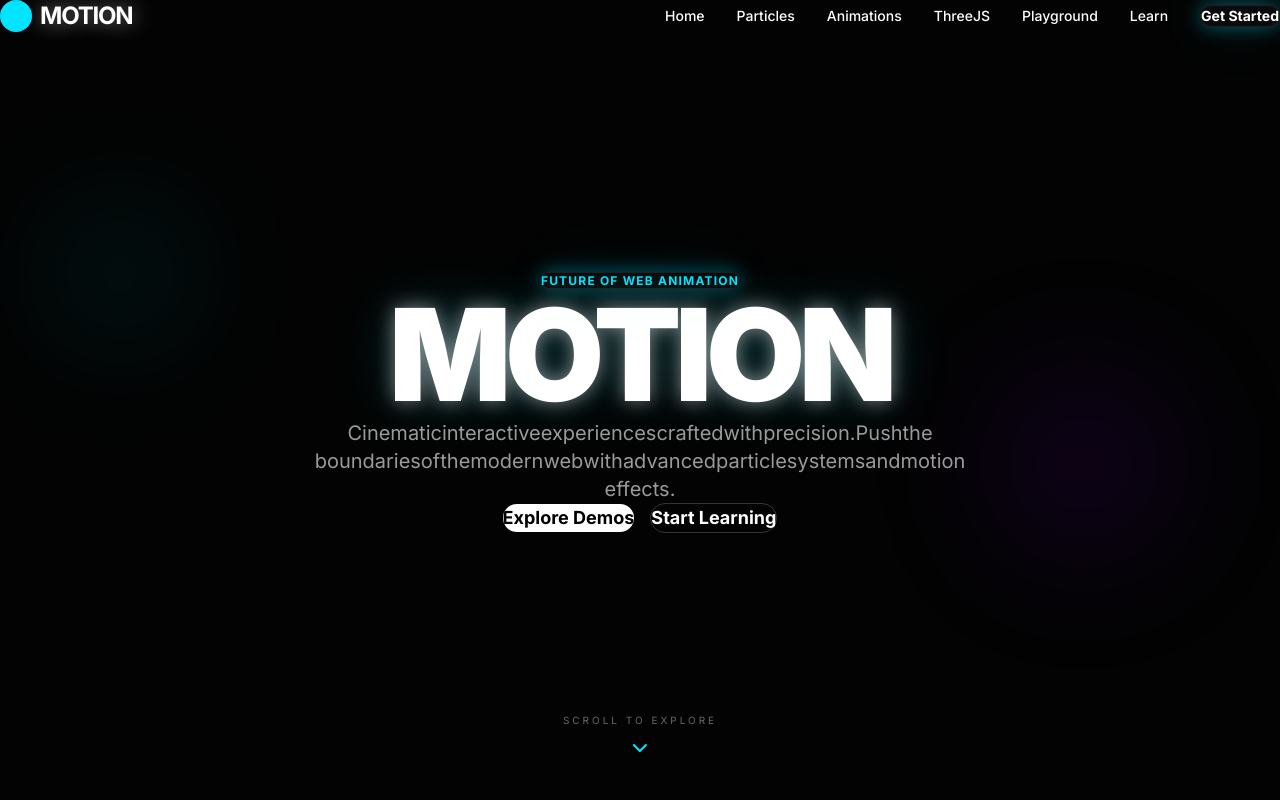
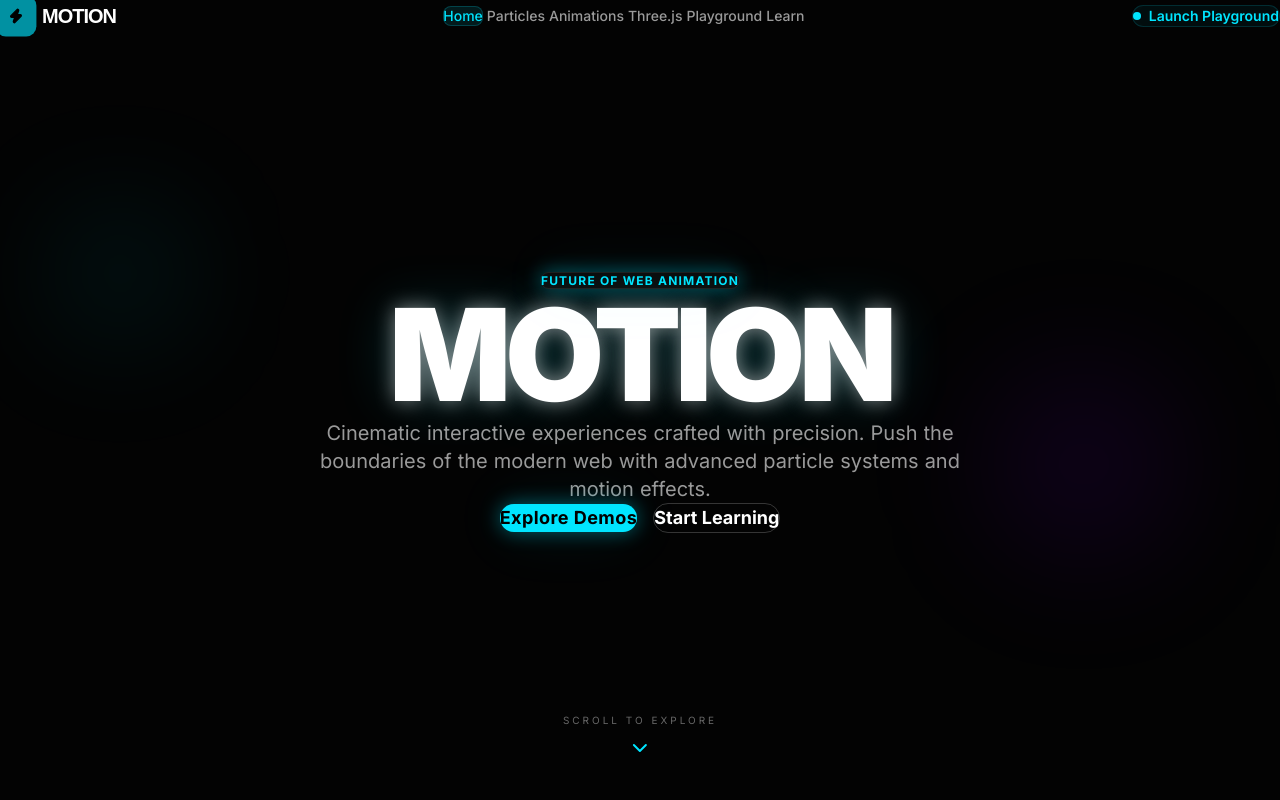
Before and after one commit to The-honoured1/motion, a Next.js app: page / in a window 1280 px wide. Shown: the top 800 px of the page. Built offline with nearby package versions, Linux system fonts and the light colour scheme.

Commit message:
feat: refactor MagneticButton with variant support, add ExplosionCanvas particle component, and enhance AnimatedText with custom motion variants.

```diff
--- a/components/ui/AnimatedText.tsx
+++ b/components/ui/AnimatedText.tsx
@@ -7,69 +7,116 @@ import { cn } from "@/lib/utils";
 interface AnimatedTextProps {
   text: string;
   className?: string;
-  variant?: "word" | "character";
+  variant?: "word" | "character" | "line";
+  delay?: number;
   once?: boolean;
-  delay?: number;
+  tag?: "h1" | "h2" | "h3" | "h4" | "p" | "span";
 }
+
+const wordVariants = {
+  hidden: { y: "110%", opacity: 0, rotateX: 40 },
+  visible: (i: number) => ({
+    y: "0%",
+    opacity: 1,
+    rotateX: 0,
+    transition: {
+      duration: 0.8,
+      delay: i * 0.08,
+      ease: [0.16, 1, 0.3, 1],
+    },
+  }),
+};
+
+const charVariants = {
+  hidden: { y: "110%", opacity: 0 },
+  visible: (i: number) => ({
+    y: "0%",
+    opacity: 1,
+    transition: {
+      duration: 0.5,
+      delay: i * 0.03,
+      ease: [0.16, 1, 0.3, 1],
+    },
+  }),
+};
+
+const lineVariants = {
+  hidden: { opacity: 0, x: -40 },
+  visible: {
+    opacity: 1,
+    x: 0,
+    transition: { duration: 0.8, ease: [0.16, 1, 0.3, 1] },
+  },
+};
 
 export function AnimatedText({
   text,
   className,
   variant = "word",
+  delay = 0,
   once = true,
-  delay = 0
+  tag: Tag = "p",
 }: AnimatedTextProps) {
-  const ref = useRef(null);
-  const isInView = useInView(ref, { once, amount: 0.5 });
+  const ref    = useRef<HTMLDivElement>(null);
+  const inView = useInView(ref, { once, margin: "-10% 0px" });
 
-  const container = {
-    hidden: { opacity: 0 },
-    visible: (i = 1) => ({
-      opacity: 1,
-      transition: { staggerChildren: 0.12, delayChildren: 0.04 * i + delay },
-    }),
-  };
+  if (variant === "line") {
+    return (
+      <div ref={ref} className="overflow-hidden">
+        <motion.div
+          variants={lineVariants}
+          initial="hidden"
+          animate={inView ? "visible" : "hidden"}
+          transition={{ delay }}
+        >
+          <Tag className={className}>{text}</Tag>
+        </motion.div>
+      </div>
+    );
+  }
 
-  const child = {
-    visible: {
-      opacity: 1,
-      y: 0,
-      transition: {
-        type: "spring",
-        damping: 12,
-        stiffness: 100,
-      },
-    },
-    hidden: {
-      opacity: 0,
-      y: 20,
-      transition: {
-        type: "spring",
-        damping: 12,
-        stiffness: 100,
-      },
-    },
-  };
+  if (variant === "character") {
+    const chars = text.split("");
+    return (
+      <div ref={ref} aria-label={text}>
+        <Tag className={cn("flex flex-wrap", className)}>
+          {chars.map((char, i) => (
+            <span key={i} className="overflow-hidden inline-block" style={{ whiteSpace: char === " " ? "pre" : "normal" }}>
+              <motion.span
+                custom={i + delay * 10}
+                variants={charVariants}
+                initial="hidden"
+                animate={inView ? "visible" : "hidden"}
+                style={{ display: "inline-block" }}
+              >
+                {char === " " ? "\u00A0" : char}
+              </motion.span>
+            </span>
+          ))}
+        </Tag>
+      </div>
+    );
+  }
 
+  // Word variant (default)
   const words = text.split(" ");
-
   return (
-    <motion.div
-      ref={ref}
-      className={cn("overflow-hidden flex flex-wrap", className)}
-      variants={container}
-      initial="hidden"
-      animate={isInView ? "visible" : "hidden"}
-    >
-      {words.map((word, index) => (
-        <motion.span
-          variants={child}
-          className="mr-2"
-          key={index}
-        >
-          {word}
-        </motion.span>
-      ))}
-    </motion.div>
+    <div ref={ref} aria-label={text}>
+      <Tag className={cn("flex flex-wrap gap-x-[0.3em]", className)}>
+        {words.map((word, i) => (
+          <span key={i} className="overflow-hidden inline-block">
+            <motion.span
+              custom={i + delay * 5}
+              variants={wordVariants}
+              initial="hidden"
+              animate={inView ? "visible" : "hidden"}
+              style={{ display: "inline-block", transformOrigin: "bottom" }}
+            >
+              {word}
+            </motion.span>
+          </span>
+        ))}
+      </Tag>
+    </div>
   );
 }
--- a/components/ui/MagneticButton.tsx
+++ b/components/ui/MagneticButton.tsx
@@ -1,6 +1,6 @@
 "use client";
 
-import React, { useRef, useState, useEffect } from "react";
+import React, { useRef, useCallback } from "react";
 import gsap from "gsap";
 import { cn } from "@/lib/utils";
 
@@ -8,6 +8,9 @@ interface MagneticButtonProps extends React.ButtonHTMLAttributes<HTMLButtonEleme
   children: React.ReactNode;
   strength?: number;
   textStrength?: number;
+  className?: string;
+  variant?: "primary" | "outline" | "ghost";
+  href?: string;
 }
 
 export function MagneticButton({
@@ -15,68 +18,90 @@ export function MagneticButton({
   strength = 40,
   textStrength = 20,
   className,
+  variant = "primary",
+  href,
   ...props
 }: MagneticButtonProps) {
   const buttonRef = useRef<HTMLButtonElement>(null);
-  const textRef = useRef<HTMLSpanElement>(null);
+  const textRef   = useRef<HTMLSpanElement>(null);
+  const boundRef  = useRef<DOMRect | null>(null);
 
-  useEffect(() => {
-    const button = buttonRef.current;
-    const text = textRef.current;
-    if (!button || !text) return;
+  const handleMouseEnter = useCallback(() => {
+    boundRef.current = buttonRef.current!.getBoundingClientRect();
+    gsap.to(buttonRef.current, { scale: 1.05, duration: 0.3, ease: "power2.out" });
+  }, []);
 
-    const handleMouseMove = (e: MouseEvent) => {
-      const { clientX, clientY } = e;
-      const { left, top, width, height } = button.getBoundingClientRect();
-      const x = clientX - (left + width / 2);
-      const y = clientY - (top + height / 2);
+  const handleMouseMove = useCallback((e: React.MouseEvent<HTMLButtonElement>) => {
+    if (!boundRef.current) return;
+    const { left, top, width, height } = boundRef.current;
+    const cx = left + width  / 2;
+    const cy = top  + height / 2;
+    const dx = (e.clientX - cx) / (width  / 2);
+    const dy = (e.clientY - cy) / (height / 2);
 
-      gsap.to(button, {
-        x: x * (strength / 100),
-        y: y * (strength / 100),
-        duration: 0.6,
-        ease: "power2.out",
-      });
-
-      gsap.to(text, {
-        x: x * (textStrength / 100),
-        y: y * (textStrength / 100),
-        duration: 0.6,
-        ease: "power2.out",
-      });
-    };
-
-    const handleMouseLeave = () => {
-      gsap.to([button, text], {
-        x: 0,
-        y: 0,
-        duration: 0.6,
-        ease: "elastic.out(1, 0.3)",
-      });
-    };
-
-    button.addEventListener("mousemove", handleMouseMove);
-    button.addEventListener("mouseleave", handleMouseLeave);
-
-    return () => {
-      button.removeEventListener("mousemove", handleMouseMove);
-      button.removeEventListener("mouseleave", handleMouseLeave);
-    };
+    gsap.to(buttonRef.current, {
+      x: dx * strength,
+      y: dy * strength,
+      duration: 0.4,
+      ease: "power3.out",
+    });
+    gsap.to(textRef.current, {
+      x: dx * textStrength,
+      y: dy * textStrength,
+      duration: 0.4,
+      ease: "power3.out",
+    });
   }, [strength, textStrength]);
 
-  return (
+  const handleMouseLeave = useCallback(() => {
+    gsap.to(buttonRef.current, { x: 0, y: 0, scale: 1, duration: 0.6, ease: "elastic.out(1, 0.5)" });
+    gsap.to(textRef.current,   { x: 0, y: 0, duration: 0.6, ease: "elastic.out(1, 0.5)" });
+  }, []);
+
+  const variantClasses = {
+    primary: "bg-primary text-black font-bold hover:bg-primary/90 glow-primary",
+    outline: "border border-primary/50 text-primary hover:bg-primary/10 hover:border-primary",
+    ghost:   "border border-white/10 text-white hover:bg-white/5",
+  };
+
+  const button = (
     <button
       ref={buttonRef}
       className={cn(
-        "relative px-8 py-3 rounded-full bg-white text-black font-bold flex items-center justify-center overflow-hidden group",
+        "relative inline-flex items-center justify-center overflow-hidden",
+        "px-8 py-3.5 rounded-full text-sm font-semibold tracking-wide",
+        "transition-colors duration-200",
+        variantClasses[variant],
         className
       )}
+      onMouseEnter={handleMouseEnter}
+      onMouseMove={handleMouseMove}
+      onMouseLeave={handleMouseLeave}
       {...props}
     >
-      <span ref={textRef} className="relative z-10 pointer-events-none">
+      {/* Shimmer overlay */}
+      <span className="absolute inset-0 overflow-hidden rounded-full">
+        <span
+          className="absolute inset-0 opacity-0 hover:opacity-100 transition-opacity duration-500"
+          style={{
+            background: "linear-gradient(105deg, transparent 40%, rgba(255,255,255,0.2) 50%, transparent 60%)",
+            backgroundSize: "200% 100%",
+          }}
+        />
+      </span>
+      <span ref={textRef} className="relative z-10 flex items-center gap-2">
         {children}
       </span>
-      <div className="absolute inset-0 bg-primary translate-y-full group-hover:translate-y-0 transition-transform duration-300 ease-out" />
     </button>
   );
+
+  if (href) {
+    return (
+      <a href={href} style={{ display: "inline-block" }}>
+        {button}
+      </a>
+    );
+  }
+
+  return button;
 }
--- a/components/ui/Navbar.tsx
+++ b/components/ui/Navbar.tsx
@@ -1,69 +1,124 @@
 "use client";
 
-import React, { useState, useEffect } from "react";
+import React, { useState, useEffect, useRef } from "react";
 import Link from "next/link";
-import { motion, AnimatePresence } from "framer-motion";
-import { Menu, X } from "lucide-react";
+import { usePathname } from "next/navigation";
+import { motion, AnimatePresence, useScroll, useTransform } from "framer-motion";
+import { Menu, X, Zap } from "lucide-react";
 import { cn } from "@/lib/utils";
 
 const navLinks = [
-  { name: "Home", href: "/" },
-  { name: "Particles", href: "/particles" },
+  { name: "Home",       href: "/" },
+  { name: "Particles",  href: "/particles" },
   { name: "Animations", href: "/animations" },
-  { name: "ThreeJS", href: "/threejs" },
+  { name: "Three.js",   href: "/threejs" },
   { name: "Playground", href: "/playground" },
-  { name: "Learn", href: "/learn" },
+  { name: "Learn",      href: "/learn" },
 ];
 
 export function Navbar() {
-  const [isOpen, setIsOpen] = useState(false);
+  const [isOpen,   setIsOpen]   = useState(false);
   const [scrolled, setScrolled] = useState(false);
+  const pathname = usePathname();
 
   useEffect(() => {
-    const handleScroll = () => {
-      setScrolled(window.scrollY > 50);
-    };
-    window.addEventListener("scroll", handleScroll);
-    return () => window.removeEventListener("scroll", handleScroll);
+    const onScroll = () => setScrolled(window.scrollY > 40);
+    window.addEventListener("scroll", onScroll, { passive: true });
+    return () => window.removeEventListener("scroll", onScroll);
   }, []);
 
+  // Close mobile menu on route change
+  useEffect(() => { setIsOpen(false); }, [pathname]);
+
   return (
-    <nav
+    <motion.nav
+      initial={{ y: -80, opacity: 0 }}
+      animate={{ y: 0,   opacity: 1  }}
+      transition={{ duration: 0.8, ease: [0.16, 1, 0.3, 1], delay: 0.2 }}
       className={cn(
-        "fixed top-0 left-0 w-full z-50 transition-all duration-300 px-6 py-4",
-        scrolled ? "glass-dark py-3" : "bg-transparent"
+        "fixed top-0 left-0 w-full z-50 transition-all duration-500",
+        scrolled
+          ? "glass-dark border-b border-white/[0.06] py-3"
+          : "bg-transparent py-5"
       )}
     >
-      <div className="max-w-7xl mx-auto flex justify-between items-center">
-        <Link href="/" className="text-2xl font-bold tracking-tighter flex items-center gap-2">
+      <div className="max-w-7xl mx-auto px-6 flex items-center justify-between">
+        {/* Logo */}
+        <Link href="/" className="flex items-center gap-2.5 group">
+          <div className="relative w-8 h-8">
             <motion.div
-            className="w-8 h-8 bg-primary rounded-full"
-            animate={{ scale: [1, 1.2, 1] }}
-            transition={{ duration: 2, repeat: Infinity }}
+              className="absolute inset-0 bg-primary rounded-lg"
+              animate={{ scale: [1, 1.3, 1], opacity: [1, 0.6, 1] }}
+              transition={{ duration: 2.5, repeat: Infinity }}
             />
-          <span className="text-glow">MOTION</span>
+            <div className="relative z-10 flex items-center justify-center h-full">
+              <Zap size={16} className="text-black fill-black" />
+            </div>
+          </div>
+          <span
+            className="text-xl font-black tracking-tighter"
+            style={{ fontFamily: "'Space Grotesk', sans-serif" }}
+          >
+            MOTION
+          </span>
         </Link>
 
-        {/* Desktop Menu */}
-        <div className="hidden md:flex items-center gap-8">
-          {navLinks.map((link) => (
+        {/* Desktop Links */}
+        <div className="hidden md:flex items-center gap-1">
+          {navLinks.map((link) => {
+            const active = pathname === link.href;
+            return (
               <Link
                 key={link.name}
                 href={link.href}
-              className="text-sm font-medium hover:text-primary transition-colors relative group"
+                className={cn(
+                  "relative px-4 py-2 text-sm font-medium rounded-lg transition-all duration-200",
+                  active
+                    ? "text-primary"
+                    : "text-white/60 hover:text-white hover:bg-white/5"
+                )}
               >
-              {link.name}
-              <span className="absolute -bottom-1 left-0 w-0 h-0.5 bg-primary transition-all duration-300 group-hover:w-full" />
+                {active && (
+                  <motion.div
+                    layoutId="nav-active"
+                    className="absolute inset-0 bg-primary/10 border border-primary/20 rounded-lg"
+                    transition={{ type: "spring", bounce: 0.2, duration: 0.5 }}
+                  />
+                )}
+                <span className="relative z-10">{link.name}</span>
               </Link>
-          ))}
-          <button className="glass px-6 py-2 rounded-full text-sm font-bold hover:bg-primary hover:text-black transition-all glow-primary">
-            Get Started
-          </button>
+            );
+          })}
+        </div>
+
+        {/* CTA */}
+        <div className="hidden md:block">
+          <Link
+            href="/playground"
+            className="flex items-center gap-2 glass-primary px-5 py-2 rounded-full text-sm font-semibold text-primary transition-all duration-300 hover:glow-primary"
+          >
+            <span className="w-2 h-2 bg-primary rounded-full animate-pulse" />
+            Launch Playground
+          </Link>
         </div>
 
         {/* Mobile Toggle */}
-        <button className="md:hidden text-white" onClick={() => setIsOpen(!isOpen)}>
-          {isOpen ? <X size={28} /> : <Menu size={28} />}
+        <button
+          className="md:hidden glass w-10 h-10 rounded-xl flex items-center justify-center text-white"
+          onClick={() => setIsOpen(!isOpen)}
+          aria-label="Toggle menu"
+        >
+          <AnimatePresence mode="wait">
+            {isOpen ? (
+              <motion.div key="close" initial={{ rotate: -90, opacity: 0 }} animate={{ rotate: 0, opacity: 1 }} exit={{ rotate: 90, opacity: 0 }} transition={{ duration: 0.15 }}>
+                <X size={20} />
+              </motion.div>
+            ) : (
+              <motion.div key="open" initial={{ rotate: 90, opacity: 0 }} animate={{ rotate: 0, opacity: 1 }} exit={{ rotate: -90, opacity: 0 }} transition={{ duration: 0.15 }}>
+                <Menu size={20} />
+              </motion.div>
+            )}
+          </AnimatePresence>
         </button>
       </div>
 
@@ -71,27 +126,44 @@ export function Navbar() {
       <AnimatePresence>
         {isOpen && (
           <motion.div
-            initial={{ opacity: 0, y: -20 }}
-            animate={{ opacity: 1, y: 0 }}
-            exit={{ opacity: 0, y: -20 }}
-            className="absolute top-full left-0 w-full glass-dark border-t border-white/10 p-6 flex flex-col gap-6 md:hidden"
+            initial={{ opacity: 0, height: 0 }}
+            animate={{ opacity: 1, height: "auto" }}
+            exit={{ opacity: 0, height: 0 }}
+            transition={{ duration: 0.3, ease: [0.16, 1, 0.3, 1] }}
+            className="overflow-hidden md:hidden glass-dark border-t border-white/[0.06]"
           >
-            {navLinks.map((link) => (
+            <div className="px-6 py-6 flex flex-col gap-2">
+              {navLinks.map((link, i) => (
+                <motion.div
+                  key={link.name}
+                  initial={{ opacity: 0, x: -20 }}
+                  animate={{ opacity: 1, x: 0 }}
+                  transition={{ delay: i * 0.05 }}
+                >
                   <Link
-                key={link.name}
                     href={link.href}
-                onClick={() => setIsOpen(false)}
-                className="text-xl font-semibold hover:text-primary transition-colors"
+                    className={cn(
+                      "block px-4 py-3 rounded-xl text-base font-medium transition-all",
+                      pathname === link.href
+                        ? "bg-primary/10 text-primary border border-primary/20"
+                        : "text-white/70 hover:text-white hover:bg-white/5"
+                    )}
                   >
                     {link.name}
                   </Link>
+                </motion.div>
               ))}
-            <button className="bg-primary text-black px-6 py-3 rounded-xl font-bold">
-              Get Started
-            </button>
+              <Link
+                href="/playground"
+                className="mt-4 flex items-center justify-center gap-2 bg-primary text-black font-bold px-6 py-3 rounded-xl"
+              >
+                <Zap size={16} />
+                Launch Playground
+              </Link>
+            </div>
           </motion.div>
         )}
       </AnimatePresence>
-    </nav>
+    </motion.nav>
   );
 }
```
Also changed, not shown: components/particles/ExplosionCanvas.tsx (added, +108 -0 lines). Lines whose indentation alone changed are shown as unchanged.
